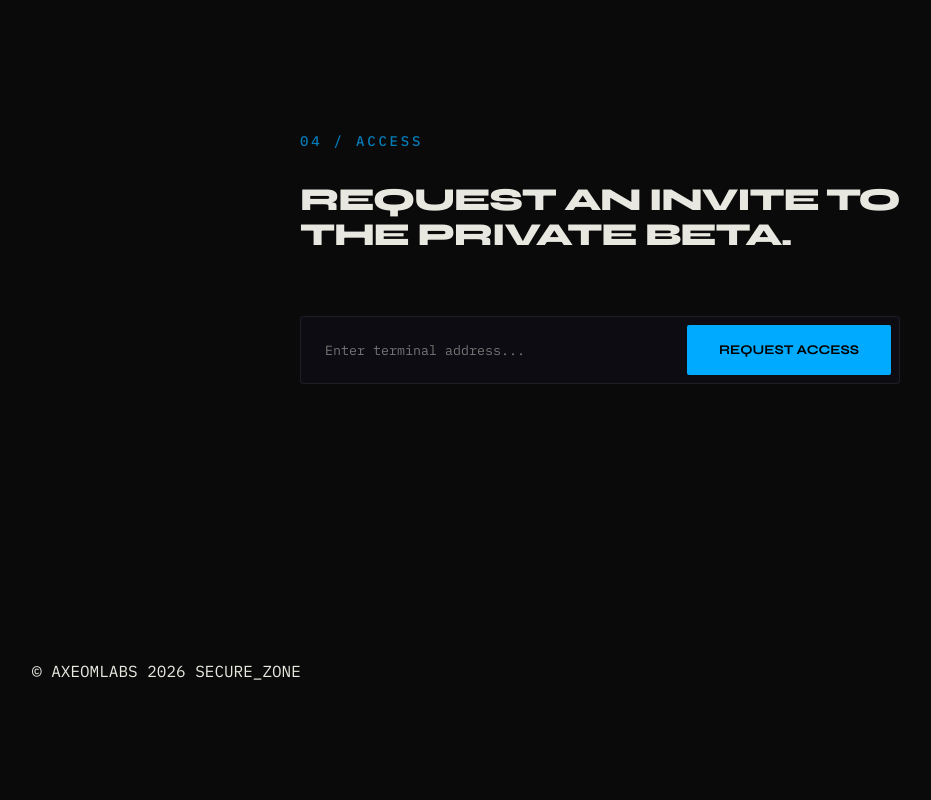
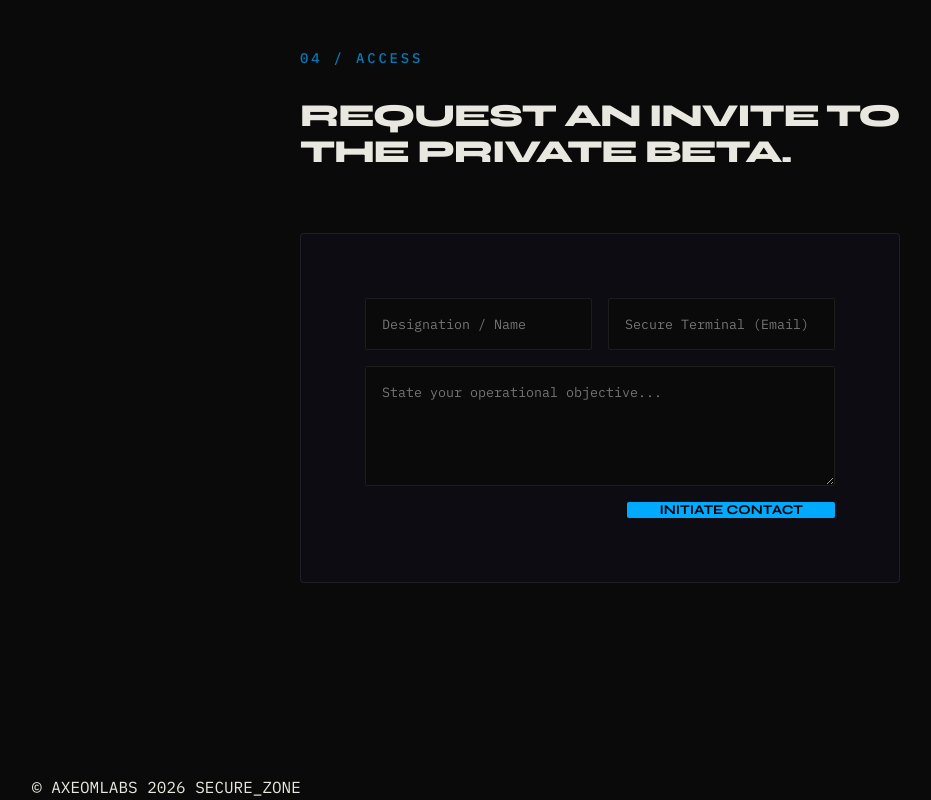
Before and after one commit to AxeomLabs/Website, a React (Vite) app: page / in a window 1280 px wide. Shown: the part 5841-6641 px from the top of the page, without its empty margins (40-971 px from the left). Before the commit the page ends 6526 px from the top, so only its background shows below. Built offline with nearby package versions, Linux system fonts and the light colour scheme.

Commit message:
feat: complete CTA form with name, email, and message utilizing Web3Forms endpoint for direct email delivery

```diff
--- a/src/App.jsx
+++ b/src/App.jsx
@@ -37,7 +37,7 @@ const products = [
 
 function App() {
   const container = useRef(null);
-  const [email, setEmail] = useState('');
+  const [formData, setFormData] = useState({ name: '', email: '', message: '' });
   const [formState, setFormState] = useState('idle');
 
   // GSAP Animations
@@ -154,15 +154,36 @@ function App() {
 
   const handleFormSubmit = async (e) => {
     e.preventDefault();
-    if (!email) return;
+    if (!formData.name || !formData.email || !formData.message) return;
 
     setFormState('loading');
 
-    // Simulate real submission
-    await new Promise(resolve => setTimeout(resolve, 2000));
+    try {
+      // Free Web3Forms Endpoint - Posts an email directly to your inbox without a backend
+      const response = await fetch('https://api.web3forms.com/submit', {
+        method: 'POST',
+        headers: {
+          'Content-Type': 'application/json',
+          'Accept': 'application/json'
+        },
+        body: JSON.stringify({
+          access_key: 'YOUR_ACCESS_KEY_HERE', // You will replace this!
+          subject: 'AxeomLabs - New Intel/Access Request',
+          name: formData.name,
+          email: formData.email,
+          message: formData.message,
+        })
+      });
 
+      if (response.ok) {
         setFormState('confirmed');
-    setEmail('');
+        setFormData({ name: '', email: '', message: '' });
+      } else {
+        setFormState('error');
+      }
+    } catch (error) {
+      setFormState('error');
+    }
   };
 
   return (
@@ -297,21 +318,49 @@ function App() {
               <h3>Request an invite to the private beta.</h3>
 
               <form id="waitlist-form" className={`cta-form ${formState}`} onSubmit={handleFormSubmit}>
-                <div className="input-wrapper">
+                {formState === 'error' && <p className="error-msg">TRANSMISSION FAILED. VERIFY NETWORK AND KEY.</p>}
+
+                <div className="form-grid">
+                  <div className="input-group">
+                    <input
+                      type="text"
+                      required
+                      placeholder="Designation / Name"
+                      aria-label="Name"
+                      value={formData.name}
+                      onChange={(e) => setFormData({...formData, name: e.target.value})}
+                    />
+                  </div>
+
+                  <div className="input-group">
                     <input
                       type="email"
-                    id="email"
                       required
-                    placeholder="Enter terminal address..."
+                      placeholder="Secure Terminal (Email)"
                       aria-label="Email address"
-                    value={email}
-                    onChange={(e) => setEmail(e.target.value)}
+                      value={formData.email}
+                      onChange={(e) => setFormData({...formData, email: e.target.value})}
                     />
+                  </div>
+
+                  <div className="input-group full-width">
+                    <textarea
+                      required
+                      placeholder="State your operational objective..."
+                      aria-label="Message"
+                      rows="4"
+                      value={formData.message}
+                      onChange={(e) => setFormData({...formData, message: e.target.value})}
+                    ></textarea>
+                  </div>
+
+                  <div className="form-actions full-width">
                     <button type="submit" id="submit-btn" className="btn-primary">
-                    <span className="btn-text">REQUEST ACCESS</span>
-                    <span className="btn-loading">LINKING...</span>
+                      <span className="btn-text">INITIATE CONTACT</span>
+                      <span className="btn-loading">TRANSMITTING...</span>
                       <span className="btn-success">CONFIRMED.</span>
                     </button>
+                  </div>
                 </div>
               </form>
             </div>
--- a/src/index.css
+++ b/src/index.css
@@ -356,23 +356,58 @@ section {
 .cta-content { max-width: 600px; }
 .cta-form { margin-top: var(--gap-lg); }
 
-.input-wrapper {
-  display: flex;
+.form-grid {
+  display: grid;
+  grid-template-columns: 1fr 1fr;
   gap: var(--gap-sm);
   background: var(--bg-secondary);
-  padding: 8px;
+  padding: var(--gap-lg);
   border: 1px solid var(--border);
   border-radius: 4px;
 }
 
-.cta-form input {
-  flex: 1;
-  background: transparent;
-  border: none;
+.input-group {
+  display: flex;
+  flex-direction: column;
+}
+
+.full-width {
+  grid-column: 1 / -1;
+}
+
+.form-grid input,
+.form-grid textarea {
+  width: 100%;
+  background: var(--bg-primary);
+  border: 1px solid var(--border);
   padding: 16px;
-  color: #fff;
+  color: var(--text-primary);
   font-family: var(--font-body);
   outline: none;
+  transition: border-color var(--duration-fast);
+  border-radius: 2px;
+}
+
+.form-grid input:focus,
+.form-grid textarea:focus {
+  border-color: var(--accent);
+}
+
+.form-grid textarea {
+  resize: vertical;
+  min-height: 120px;
+}
+
+.error-msg {
+  color: #ff4444;
+  margin-bottom: var(--gap-sm);
+  font-size: 14px;
+  font-family: var(--font-body);
+}
+
+.form-actions {
+  display: flex;
+  justify-content: flex-end;
 }
 
 .btn-primary {
@@ -422,8 +457,9 @@ section {
 @media (max-width: 768px) {
   .vision-grid { grid-template-columns: 1fr; }
   .philosophy-statement { font-size: 40px; }
-  .input-wrapper { flex-direction: column; }
-  .btn-primary { padding: 16px; }
+  .form-grid { grid-template-columns: 1fr; }
+  .form-actions { justify-content: stretch; }
+  .btn-primary { padding: 16px; width: 100%; }
 }
 
 /* ================================================
```
Lines whose indentation alone changed are shown as unchanged.
